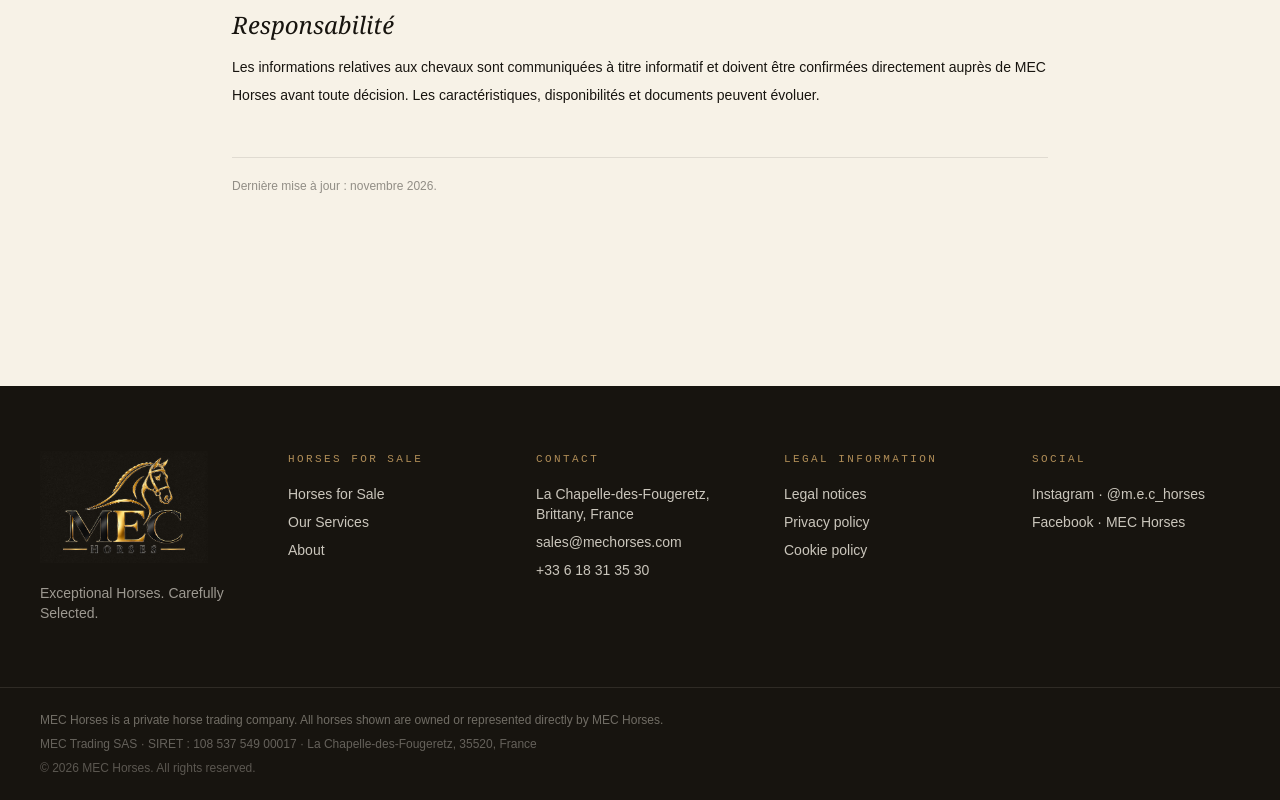
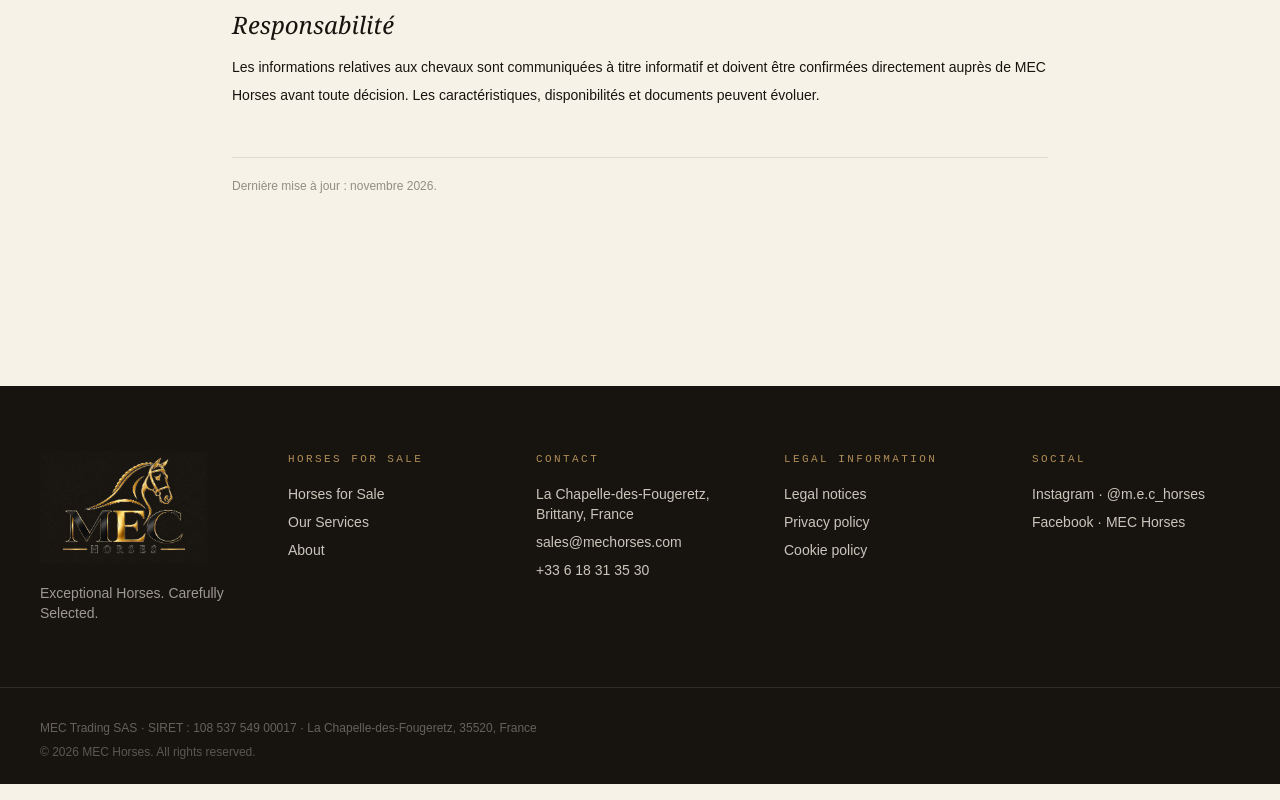
Before and after one commit to mectrading77-MMG/mec-trading-horses, a Next.js app in the folder mec-trading-horses/mec-trading/: page /en/legal/mentions-legales in a window 1280 px wide. Shown: the part 1069-1869 px from the top of the page. Built offline with nearby package versions, Linux system fonts and the light colour scheme.

Commit message:
Remove unsupported catalogue claim from footer

```diff
--- a/mec-trading-horses/mec-trading/src/components/Footer.tsx
+++ b/mec-trading-horses/mec-trading/src/components/Footer.tsx
@@ -58,7 +58,6 @@ export default function Footer({ locale, dict }: { locale: Locale; dict: any })
       </div>
 
       <div className="border-t border-ivory/10 px-6 py-6 lg:px-10">
-        <p className="mx-auto max-w-editorial text-xs text-ivory/40">{dict.footer.privateNotice}</p>
         <p className="mx-auto mt-2 max-w-editorial text-xs text-ivory/35">MEC Trading SAS · SIRET : 108 537 549 00017 · La Chapelle-des-Fougeretz, 35520, France</p>
         <p className="mx-auto mt-2 max-w-editorial text-xs text-ivory/30">
           © {year} MEC Horses. {dict.footer.rights}
```
